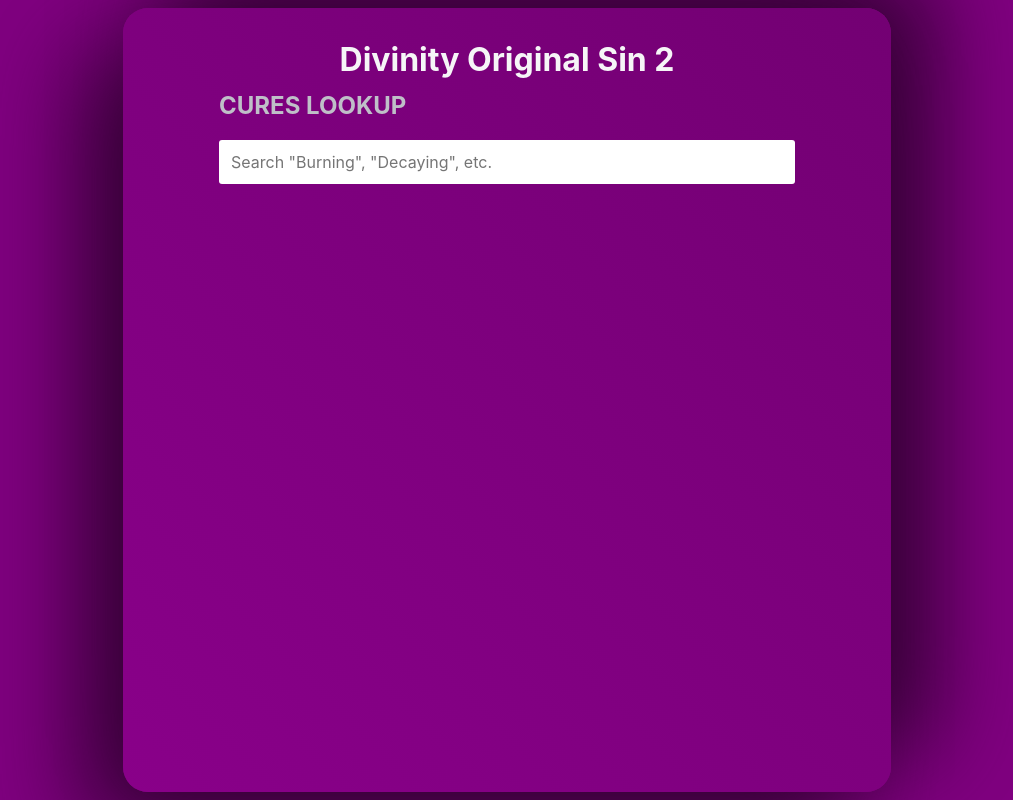
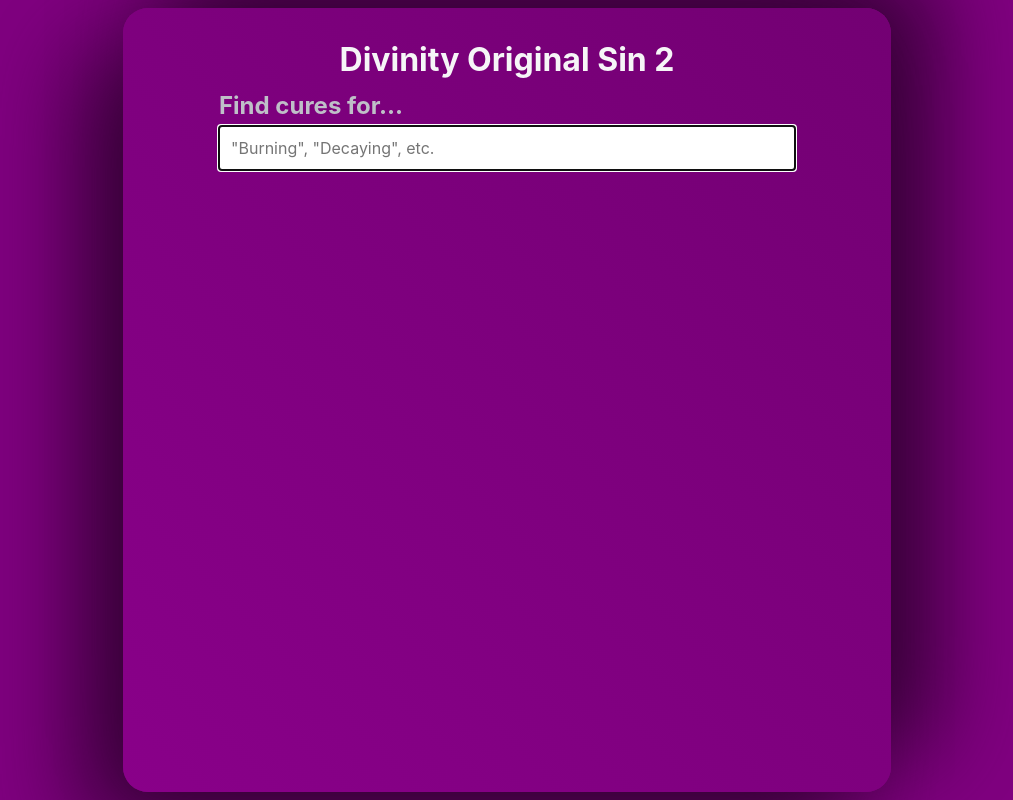
Before and after one commit to reeddunkle/divinity-original-sin-2-lookup, a React (Create React App) app: page / in a window 1280 px wide. Shown: the whole page, without its empty margins (133-1146 px from the left). Built offline with nearby package versions, Linux system fonts and the light colour scheme.

Commit message:
WIP: add debounce

```diff
--- a/src/App.js
+++ b/src/App.js
@@ -1,7 +1,7 @@
-import React, { useEffect, useState } from "react";
+import React, { useEffect, useRef, useState } from "react";
 import "./styles.css";
 import { SearchResults } from "./components";
-import { searchCures } from "./util";
+import { debounce, searchCures } from "./util";
 
 import SKILLS from "./data/skills.json";
 import STATUS_EFFECTS from "./data/statusEffects.json";
@@ -10,6 +10,7 @@
   const [data, setData] = useState({});
   const [searchValue, setSearchValue] = useState("");
   const [cureResults, setCureResults] = useState([]);
+  const inputRef = useRef();
 
   const handleSearchChange = event => {
     setSearchValue(event.target.value);
@@ -20,27 +21,35 @@
       skills: SKILLS,
       statusEffects: STATUS_EFFECTS
     });
+
+    if (inputRef.current) {
+      inputRef.current.focus();
+    }
   }, []);
 
-  useEffect(() => {
-    const cureResults =
-      searchValue.length > 2
-        ? searchCures(searchValue.toLowerCase(), data)
-        : [];
-    setCureResults(cureResults);
-  }, [data, searchValue]);
+  useEffect(
+    debounce(() => {
+      const cureResults =
+        searchValue.length > 2
+          ? searchCures(searchValue.toLowerCase(), data)
+          : [];
+      setCureResults(cureResults);
+    }, 300),
+    [data, searchValue]
+  );
 
   return (
     <div className="window">
       <div className="app">
         <div className="app__content">
           <h1 className="heading">Divinity Original Sin 2</h1>
-          <h2 className="sub-heading">Cures Lookup</h2>
+          <h2 className="sub-heading">Find cures for...</h2>
           <input
             className="search"
-            placeholder={`Search "Burning", "Decaying", etc.`}
+            placeholder={`"Burning", "Decaying", etc.`}
             onChange={handleSearchChange}
             value={searchValue}
+            ref={inputRef}
           />
           {cureResults.length > 0 && (
             <SearchResults results={cureResults} searchValue={searchValue} />
--- a/src/styles.css
+++ b/src/styles.css
@@ -69,9 +69,8 @@
 
 .sub-heading {
   color: var(--subHeadingColor);
-  margin-top: 0;
+  margin: 0 0 0.25em 0;
   padding-top: 0.5em;
-  text-transform: uppercase;
 }
 
 .search {
--- /dev/null
+++ b/src/util/debounce.js
@@ -0,0 +1,12 @@
+const debounce = (func, wait) => {
+  let timeoutRef;
+  return (...args) => {
+    clearTimeout(timeoutRef);
+    timeoutRef = setTimeout(() => {
+      timeoutRef = null;
+      func(...args);
+    }, wait);
+  };
+};
+
+export default debounce;
--- a/src/util/index.js
+++ b/src/util/index.js
@@ -1,4 +1,5 @@
 export { default as areStringsSimilar } from "./areStringsSimilar";
+export { default as debounce } from "./debounce";
 export { default as keyBy } from "./keyBy";
 export { default as lowerCase } from "./lowerCase";
 export { default as getSkillsWithEffect } from "./getSkillsWithEffect";
```
